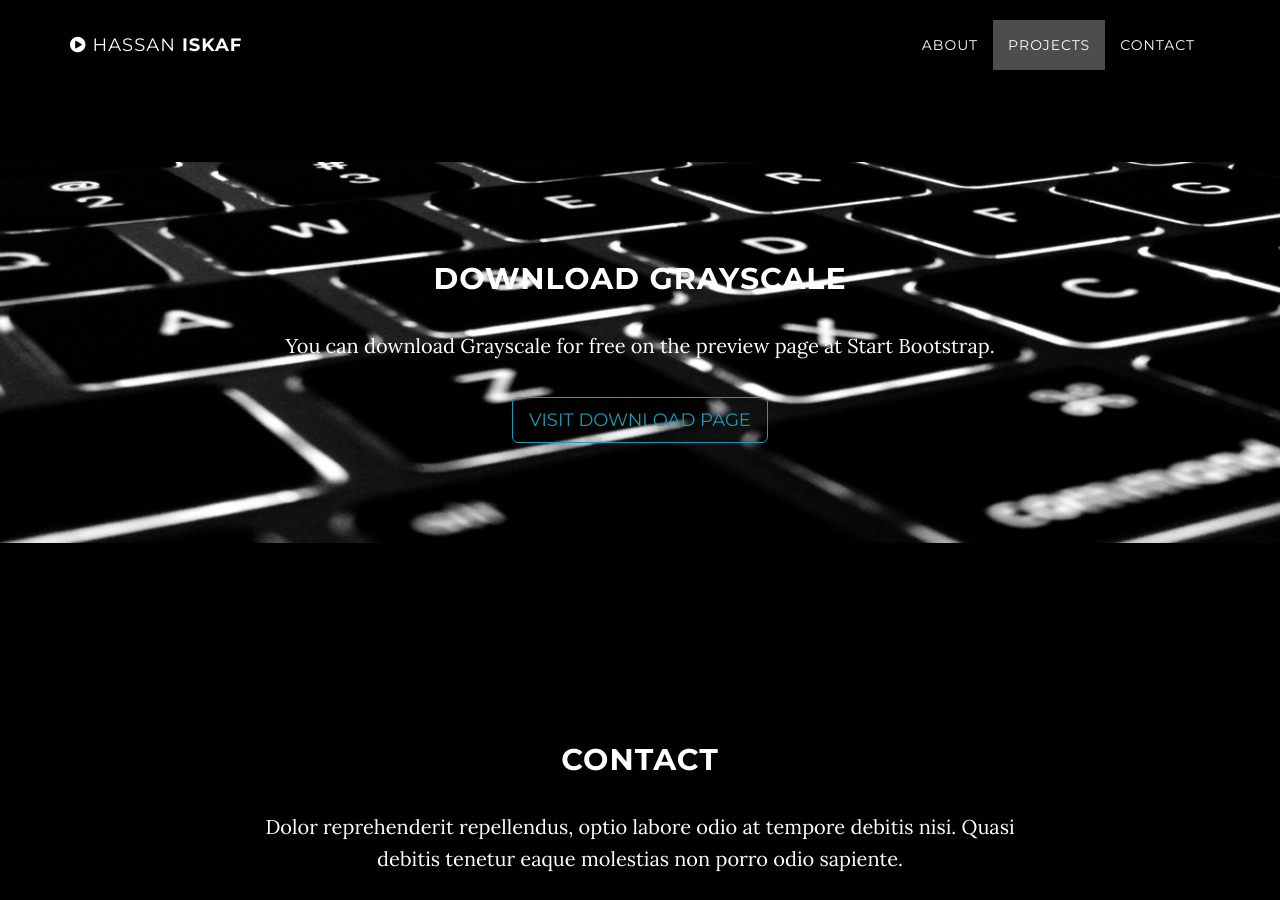
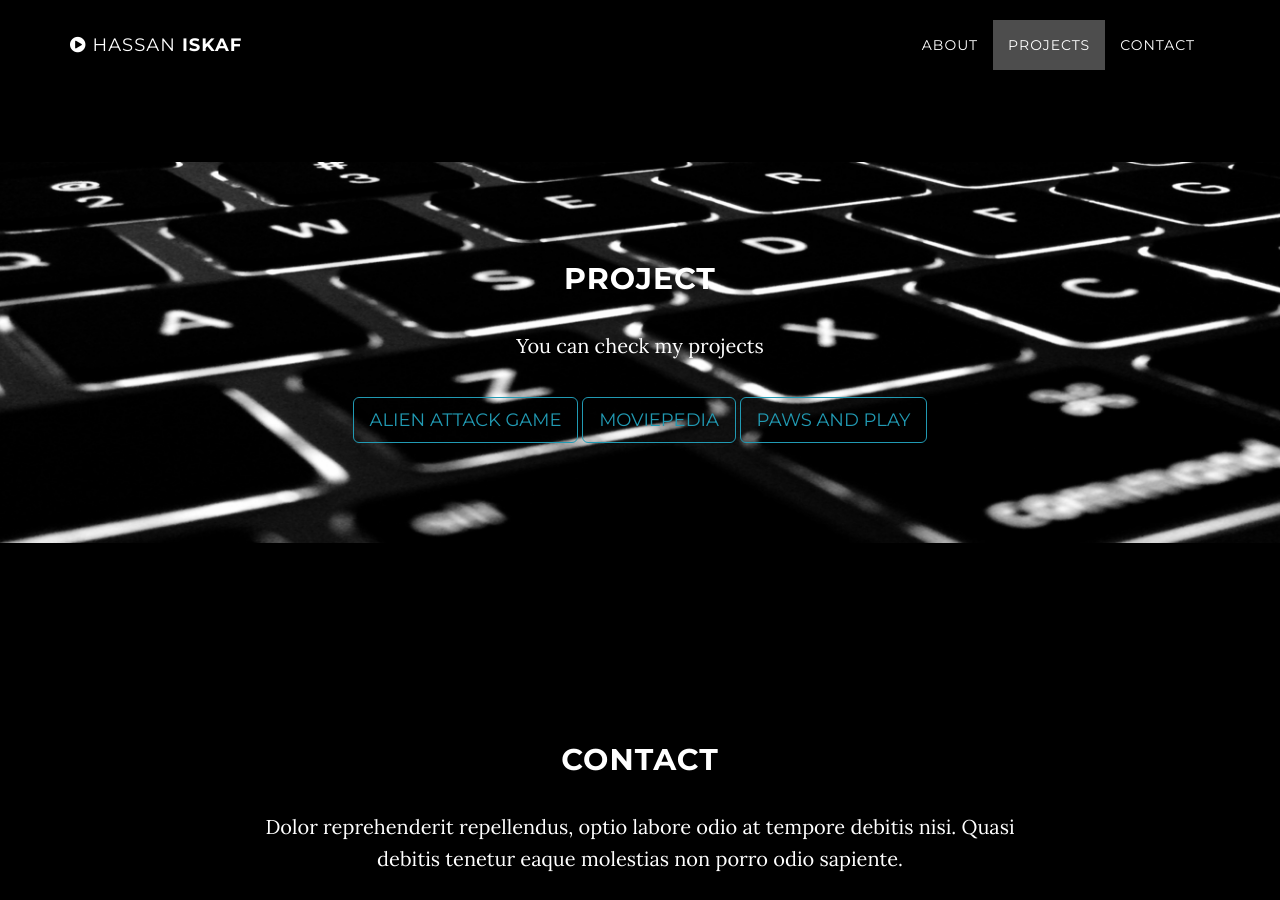
Before and after one commit to hassanisk/hassanisk.github.io, a Jekyll site: the page built from index.html, in a window 1280 px wide and 900 px high, scrolled down 1602 px. Built offline with Jekyll 4.4.1, drawn with Linux system fonts in a browser that asks for light colours.

Commit message:
added projects

```diff
--- a/_includes/download.html
+++ b/_includes/download.html
@@ -3,9 +3,11 @@
         <div class="download-section">
             <div class="container">
                 <div class="col-lg-8 col-lg-offset-2">
-                    <h2>Download Grayscale</h2>
-                    <p>You can download Grayscale for free on the preview page at Start Bootstrap.</p>
-                    <a href="http://startbootstrap.com/template-overviews/grayscale/" class="btn btn-default btn-lg">Visit Download Page</a>
+                    <h2>Project</h2>
+                    <p>You can check my projects</p>
+                    <a href="https://secure-plateau-53161.herokuapp.com/" class="btn btn-default btn-lg">Alien Attack Game</a>
+                    <a href="hhttps://secure-atoll-92904.herokuapp.com/" class="btn btn-default btn-lg">MoviePedia</a>
+                    <a href="https://pawsplay-hassan.herokuapp.com/" class="btn btn-default btn-lg">Paws and Play</a>
                 </div>
             </div>
         </div>
```
